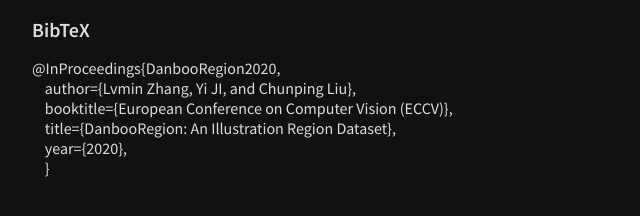
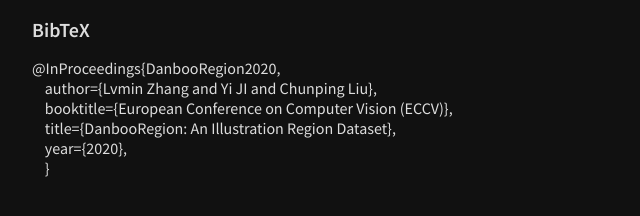
Before and after one commit to lllyasviel/DanbooRegion, a plain HTML site: page index.html in a window 1280 px wide. Shown: the part 1307-1523 px from the top of the page, 248-888 px from the left. Drawn offline with Linux system fonts and the light colour scheme.

Commit message:
Update index.html

```diff
--- a/index.html
+++ b/index.html
@@ -55,7 +55,7 @@
 </p><div class="header">BibTeX</div>
 <p>
 </p><pre>@InProceedings{DanbooRegion2020,
-    author={Lvmin Zhang, Yi JI, and Chunping Liu},
+    author={Lvmin Zhang and Yi JI and Chunping Liu},
     booktitle={European Conference on Computer Vision (ECCV)},
     title={DanbooRegion: An Illustration Region Dataset},
     year={2020},
```
